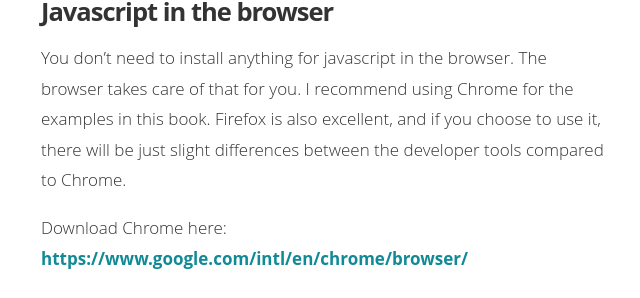
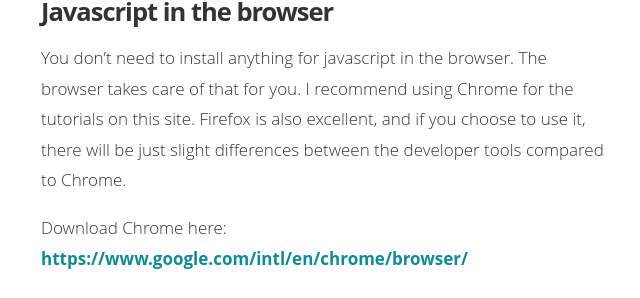
Before and after one commit to learn-js/learn-js.github.com, a Jekyll site: the page built from _posts/posts/2014-01-22-js-development-environment.md, in a window 1280 px wide and 900 px high, scrolled down 1373 px. Shown: the part 214-512 px from the top of the window, without its empty margins (219-859 px from the left). Built offline with Jekyll 4.4.1, drawn with Linux system fonts in a browser that asks for light colours; Markdown is read by kramdown in place of the engine named in the settings; comment, search, counter and statistics services are not loaded.

Commit message:
typo fix

```diff
--- a/_posts/posts/2014-01-22-js-development-environment.md
+++ b/_posts/posts/2014-01-22-js-development-environment.md
@@ -38,7 +38,7 @@ After installing on your computer, open your terminal and run `node --version`.
 
 ## Javascript in the browser
 
-You don't need to install anything for javascript in the browser. The browser takes care of that for you. I recommend using Chrome for the examples in this book. Firefox is also excellent, and if you choose to use it, there will be just slight differences between the developer tools compared to Chrome.
+You don't need to install anything for javascript in the browser. The browser takes care of that for you. I recommend using Chrome for the tutorials on this site. Firefox is also excellent, and if you choose to use it, there will be just slight differences between the developer tools compared to Chrome.
 
 Download Chrome here: [https://www.google.com/intl/en/chrome/browser/](https://www.google.com/intl/en/chrome/browser/)
 
```
